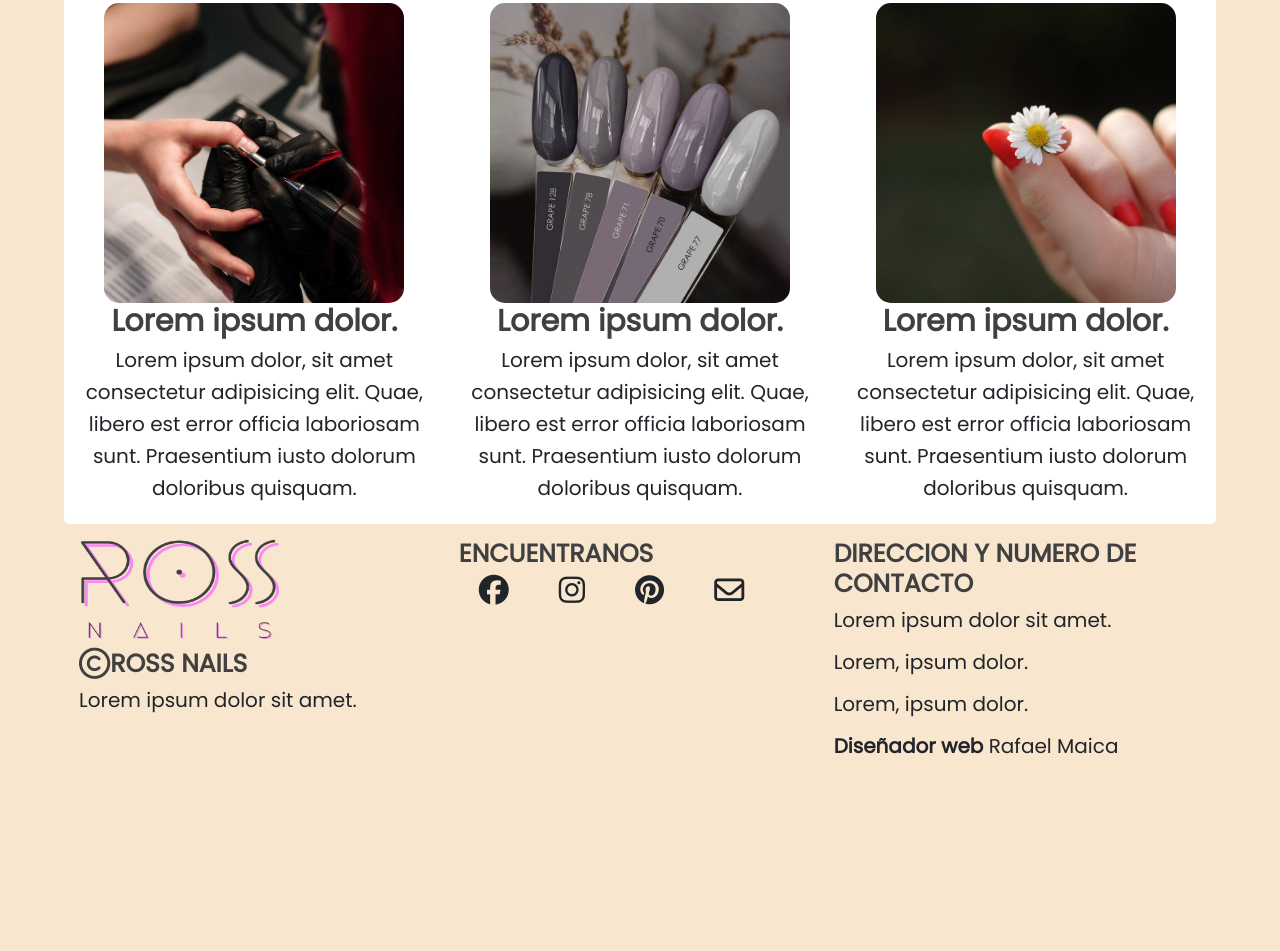
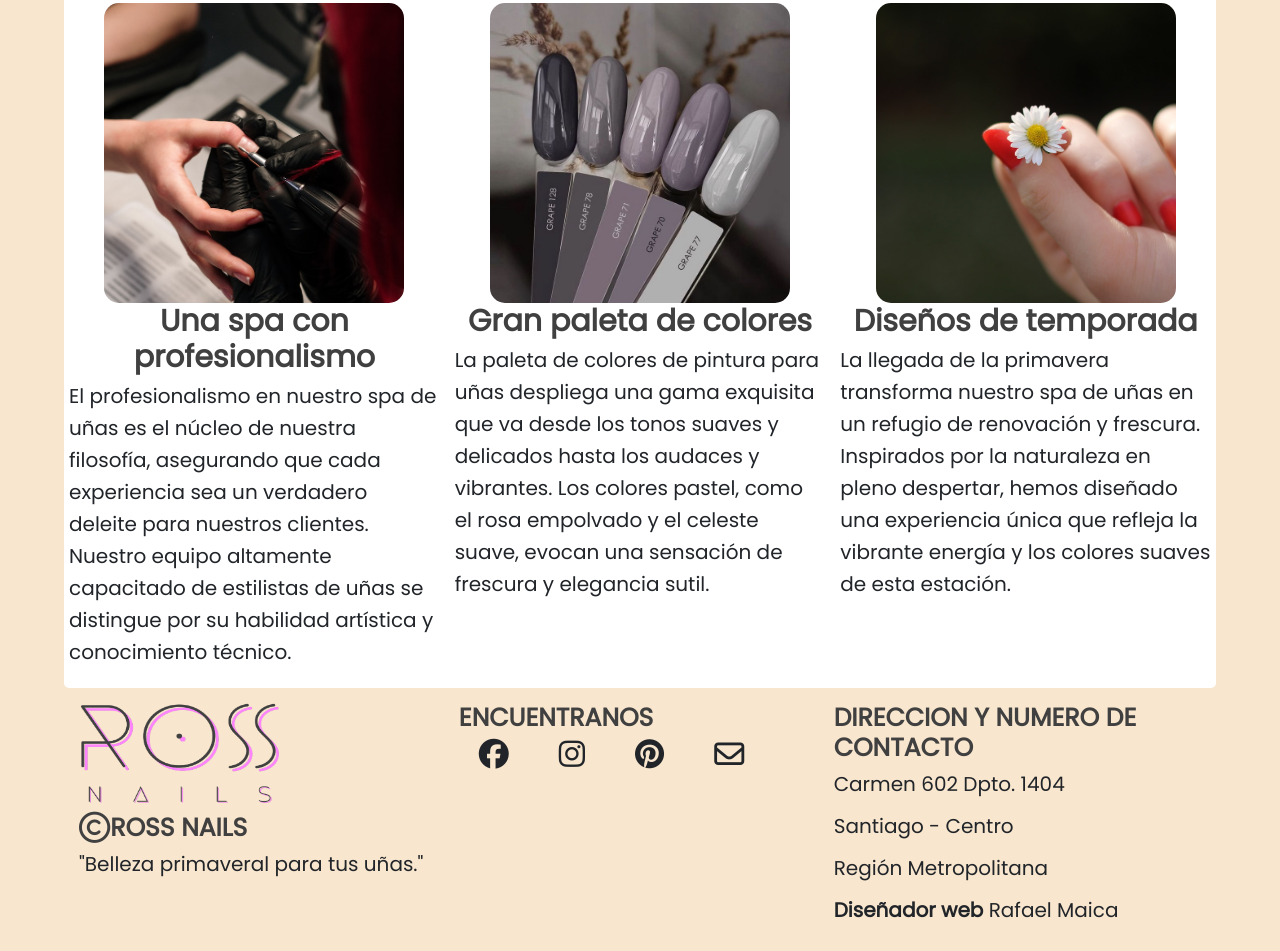
Before and after one commit to RalphMaica/Proyecto_Rafael_Maica, a website: page index.html in a window 1280 px wide. Shown: the part 857-1808 px from the top of the page. Before the commit the page ends 1644 px from the top, so only its background shows below. Drawn offline with nearby package versions, Linux system fonts and the light colour scheme.

Commit message:
retoques de html y estilos

```diff
--- a/index.html
+++ b/index.html
@@ -112,21 +112,18 @@
       <div class="row">
         <div class="col-sm-12 col-md-6 col-lg-4">
           <img class="img-about-us" src="./img/img-prof.jpg" alt="imagenes spa ross nails imagenes profesionales" />
-          <h3>Lorem ipsum dolor.</h3>
-          <p>Lorem ipsum dolor, sit amet consectetur adipisicing elit. Quae, libero est error officia laboriosam sunt.
-            Praesentium iusto dolorum doloribus quisquam.</p>
+          <h3>Una spa con profesionalismo</h3>
+          <p>El profesionalismo en nuestro spa de uñas es el núcleo de nuestra filosofía, asegurando que cada experiencia sea un verdadero deleite para nuestros clientes. Nuestro equipo altamente capacitado de estilistas de uñas se distingue por su habilidad artística y conocimiento técnico.</p>
         </div>
         <div class="col-sm-12 col-md-6 col-lg-4">
           <img class="img-about-us" src="img/img-color-pallet1.jpeg" alt="imagenes spa ross nails paleta de colores" />
-          <h3>Lorem ipsum dolor.</h3>
-          <p>Lorem ipsum dolor, sit amet consectetur adipisicing elit. Quae, libero est error officia laboriosam sunt.
-            Praesentium iusto dolorum doloribus quisquam.</p>
+          <h3>Gran paleta de colores</h3>
+          <p>La paleta de colores de pintura para uñas despliega una gama exquisita que va desde los tonos suaves y delicados hasta los audaces y vibrantes. Los colores pastel, como el rosa empolvado y el celeste suave, evocan una sensación de frescura y elegancia sutil.</p>
         </div>
         <div class="col-sm-12 col-lg-4">
           <img class="img-about-us" src="img/img-article-blog-1.jpg" alt="spa ross nails imagenes" />
-          <h3>Lorem ipsum dolor.</h3>
-          <p>Lorem ipsum dolor, sit amet consectetur adipisicing elit. Quae, libero est error officia laboriosam sunt.
-            Praesentium iusto dolorum doloribus quisquam.</p>
+          <h3>Diseños de temporada</h3>
+          <p>La llegada de la primavera transforma nuestro spa de uñas en un refugio de renovación y frescura. Inspirados por la naturaleza en pleno despertar, hemos diseñado una experiencia única que refleja la vibrante energía y los colores suaves de esta estación.</p>
         </div>
       </div>
     </section>
@@ -140,7 +137,7 @@
               height="100" /></a>
         </div>
         <h5 class="mt-2 fw-bold text-uppercase"><i class="fa-regular fa-copyright fa-lg"></i>ROSS NAILS</h5>
-        <p class="mt-2">Lorem ipsum dolor sit amet.</p>
+        <p class="mt-2">"Belleza primaveral para tus uñas."</p>
       </div>
       <div class="col-sm-12 col-md-6 col-lg-4 pt-2">
         <h5 class="fw-bold text-uppercase">Encuentranos</h5>
@@ -161,9 +158,9 @@
       </div>
       <div class="col-sm-12 text-start col-md-6 col-lg-4 p-2">
         <h5 class="fw-bold text-uppercase">Direccion y Numero de contacto</h5>
-        <p>Lorem ipsum dolor sit amet.</p>
-        <p>Lorem, ipsum dolor.</p>
-        <p>Lorem, ipsum dolor.</p>
+        <p>Carmen 602 Dpto. 1404</p>
+        <p>Santiago - Centro</p>
+        <p>Región Metropolitana</p>
         <p><span class="fw-bold">Diseñador web</span> Rafael Maica</p>
       </div>
     </div>
--- a/scss/_index.scss
+++ b/scss/_index.scss
@@ -24,6 +24,9 @@
   align-items: center;
   border-radius: 5px;
   padding: 2rem 0.5rem 1rem 0.5rem;
+  p{
+    text-align: left;
+  }
 }
 .section-about-us,
 .footer {
@@ -44,3 +47,7 @@
     font-size: 2rem;
   }
 }
+.icono-carousel{
+  font-size: 6rem;
+  font-weight: bold;
+}
```
Also changed, not shown: pages/blog.html (+4 -4 lines), pages/contacto.html (+4 -4 lines), pages/productos.html (+4 -4 lines), pages/servicios.html (+15 -7 lines), css/style.css.
